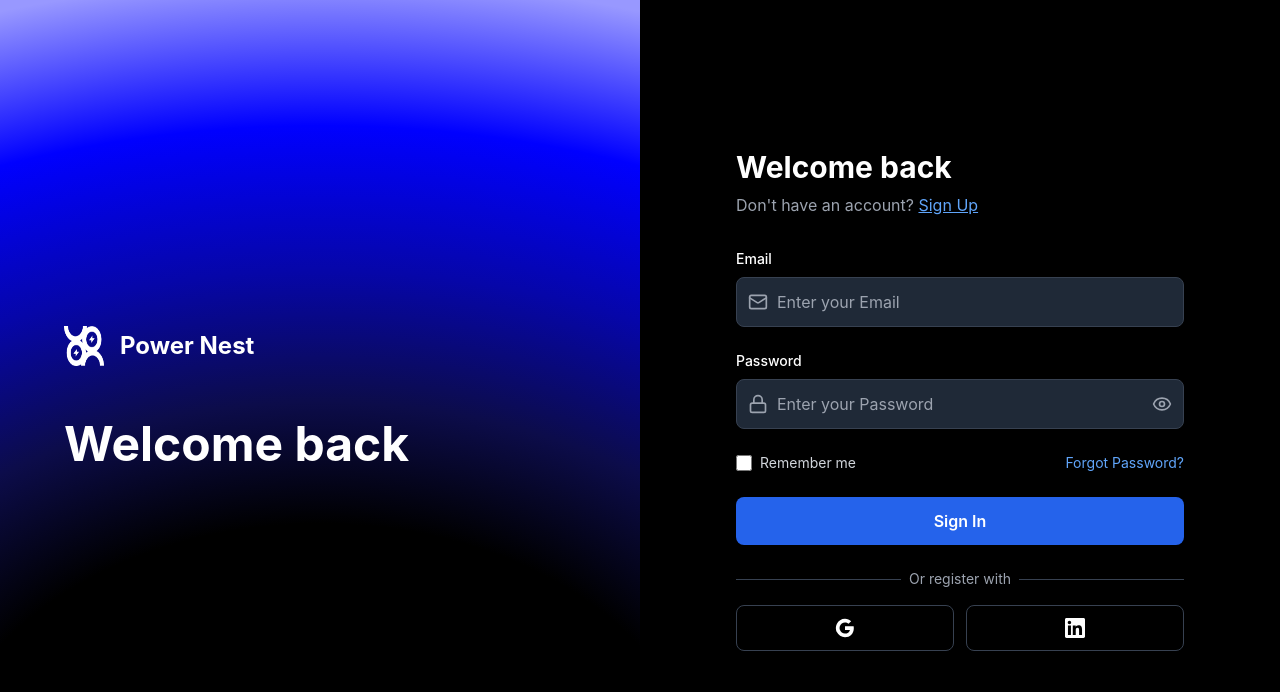
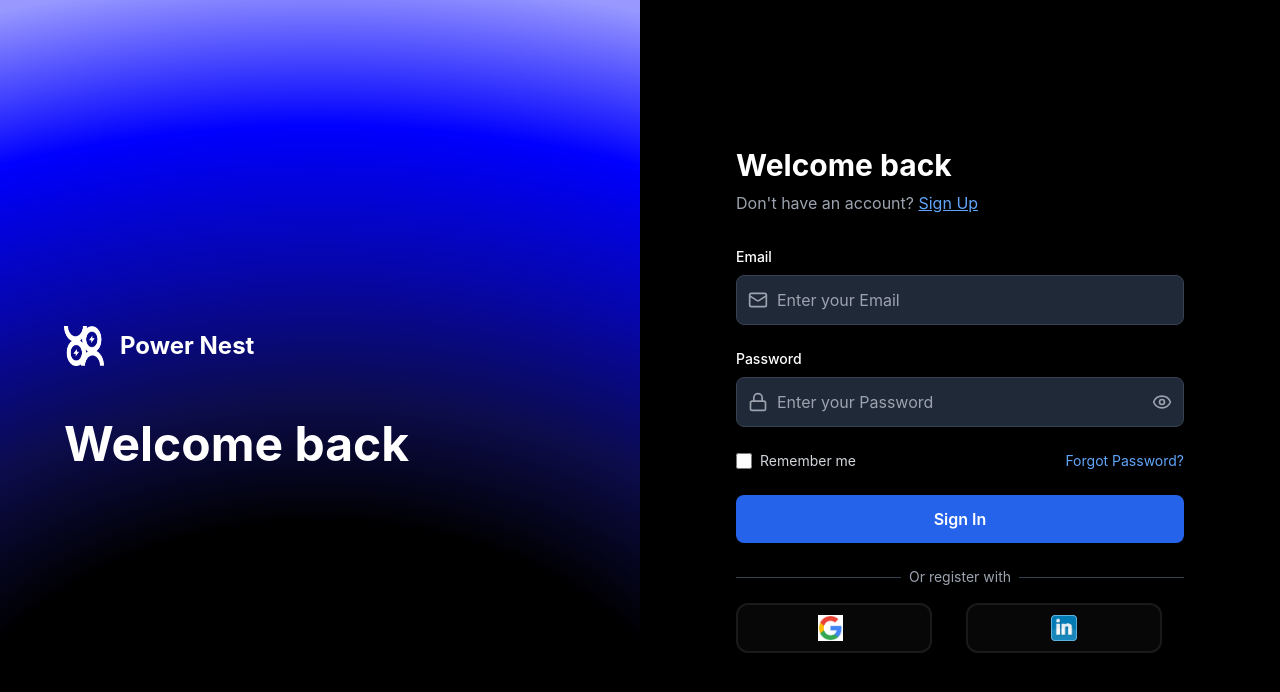
Before and after one commit to Powernest-Global/Startup-Invester-Portal, a React (Create React App) app in the folder frontend/: page / in a window 1280 px wide. Shown: the top 692 px of the page. Built offline with nearby package versions, Linux system fonts and the light colour scheme.

Commit message:
add googleauth and linkedin auth with Loginform

```diff
--- a/frontend/src/components/GoogleAuth.jsx
+++ /dev/null
@@ -1,25 +0,0 @@
-
-import React from 'react';
-
-const GoogleAuth = () => {
-    const apiUrl = process.env.REACT_APP_API_URL || '';
-  const handleLogin = () => {
-    window.location.href = '${apiUrl}/auth/google';// backend logic/api
-  };
-
-  return (
-    <button
-      onClick={handleLogin}
-      className="flex items-center justify-center bg-[#070707] px-6 py-3 gap-2 w-[196px] h-[50px] border-2 border-[#1A1A1A] rounded-[12px]"
-    >
-      <img
-        src={"/google-logo.png"}// you can change logo and add the new one if you want
-        alt="Google logo"
-        className="w-[25px] h-[26px]"
-      />
-      <span className="text-sm text-[#1A1A1A] font-medium"></span>
-    </button>
-  );
-};
-
-export default GoogleAuth;
--- /dev/null
+++ b/frontend/src/components/GoogleAuth.tsx
@@ -0,0 +1,42 @@
+type GoogleAuthProps ={
+  onSuccess?: (user: any) => void;// make optional
+};
+
+const GoogleAuth = ({ onSuccess }: GoogleAuthProps) => {
+  // redirect to backend when ready
+    // const apiUrl = process.env.REACT_APP_API_URL || '';
+  const handleLogin = () => {
+
+      const dummyUser = {
+    name: 'Google User',
+      email: 'testuser@example.com',
+      role: 'Tester',
+      lastLogin: new Date(),
+       notifications: [],
+  quickActions: [],
+    };
+    if (typeof onSuccess === 'function') {
+    onSuccess(dummyUser);
+     } else {
+console.warn('onSuccess is not provided or not a function');
+    }
+    // redirect to backend when ready
+    // window.location.href = `${apiUrl}/auth/google`;// backend logic/api
+  };
+
+  return (
+    <button
+      onClick={handleLogin}
+      className="flex items-center justify-center bg-[#070707] px-6 py-3 gap-2 w-[196px] h-[50px] border-2 border-[#1A1A1A] rounded-[12px]"
+    >
+      <img
+        src={"/google-logo.png"}// you can change logo and add the new one if you want
+        alt="Google logo"
+        className="w-[25px] h-[26px]"
+      />
+      <span className="text-sm text-[#1A1A1A] font-medium"></span>
+    </button>
+  );
+};
+
+export default GoogleAuth;
--- a/frontend/src/components/LinkedInAuth.jsx
+++ /dev/null
@@ -1,24 +0,0 @@
-import React from 'react';
-
-const LinkedInAuth = () => {
-  const apiUrl = process.env.REACT_APP_API_URL || '';
-
-  const handleLogin = () => {
-    window.location.href = `${apiUrl}/auth/linkedin`;  //here you can add your backend Api
-  };
-
-  return (
-    <button
-      onClick={handleLogin}
-      className="flex items-center justify-center bg-[#070707] px-6 py-3 gap-2 w-[196px] h-[50px] border-2 border-[#1A1A1A] rounded-[12px]"
-    >
-      <img
-        src="/linkedin-logo.jpg"  // you can change logo and add the new one if you want
-        alt="LinkedIn"
-        className="w-[26px] h-[26px]"
-      />
-    </button>
-  );
-};
-
-export default LinkedInAuth;
--- /dev/null
+++ b/frontend/src/components/LinkedInAuth.tsx
@@ -0,0 +1,41 @@
+type LinkedInAuthProps = {
+  onSuccess?: (user: any) => void;
+};
+
+const LinkedInAuth = ({ onSuccess }: LinkedInAuthProps) => {
+
+  // const apiUrl = process.env.REACT_APP_API_URL || '';
+
+  const handleLogin = () => {
+      const dummyUser = {
+      name: 'LinkedIn User',
+      email: 'linkedinuser@example.com',
+      role: 'Founder',
+      lastLogin: new Date(),
+      notifications: [],
+      quickActions: [],
+    };
+      if (typeof onSuccess === 'function') {
+    onSuccess(dummyUser);
+     } else {
+      console.warn('onSuccess is not provided or not a function');
+    }
+    //redirect to backend when is ready
+    // window.location.href = `${apiUrl}/auth/linkedin`;  //here you can add your backend Api
+  };
+
+  return (
+    <button
+      onClick={handleLogin}
+      className="flex items-center justify-center bg-[#070707] px-6 py-3 gap-2 w-[196px] h-[50px] border-2 border-[#1A1A1A] rounded-[12px]"
+    >
+      <img
+        src="/linkedin-logo.jpg"  // you can change logo and add the new one if you want
+        alt="LinkedIn"
+        className="w-[26px] h-[26px]"
+      />
+    </button>
+  );
+};
+
+export default LinkedInAuth;
--- a/frontend/src/components/LoginForm.tsx
+++ b/frontend/src/components/LoginForm.tsx
@@ -1,5 +1,7 @@
 import React, { useState } from 'react';
 import { Mail, Lock, AlertCircle, Eye, EyeOff } from 'lucide-react';
+import GoogleAuth from "./GoogleAuth";
+import LinkedInAuth from "./LinkedInAuth";
 
 interface LoginFormData {
   email: string;
@@ -108,10 +110,8 @@ const LoginForm: React.FC<LoginFormProps> = ({ onForgotPassword, onSignUp, onLog
     }
   };
 
-  const handleSocialLogin = (provider: 'google' | 'linkedin') => {
-    console.log(`Attempting to login with ${provider}`);
-    // Implement social login logic here
-  };
+
+
 
   return (
     <div className="min-h-screen flex">
@@ -276,40 +276,21 @@ const LoginForm: React.FC<LoginFormProps> = ({ onForgotPassword, onSignUp, onLog
 
             {/* Social Login Options */}
             <div className="space-y-4">
-              <div className="relative">
-                <div className="absolute inset-0 flex items-center">
-                  <div className="w-full border-t border-gray-700"></div>
-                </div>
-                <div className="relative flex justify-center text-sm">
-                  <span className="px-2 bg-black text-gray-400">Or register with</span>
-                </div>
-              </div>
+              <div className="flex items-center my-4">
+  <div className="flex-grow border-t border-gray-700"></div>
+  <span className="px-2 text-gray-400 text-sm">Or register with</span>
+  <div className="flex-grow border-t border-gray-700"></div>
+</div>
+
+
 
               <div className="grid grid-cols-2 gap-3">
-                <button
-                  type="button"
-                  onClick={() => handleSocialLogin('google')}
-                  className="flex items-center justify-center px-4 py-3 border border-gray-700 rounded-lg hover:border-gray-600 hover:bg-gray-900 transition-colors group"
-                  aria-label="Sign in with Google"
-                >
-                  <svg className="w-5 h-5 text-white group-hover:text-gray-200" viewBox="0 0 24 24">
-                    <path fill="currentColor" d="M22.56 12.25c0-.78-.07-1.53-.2-2.25H12v4.26h5.92c-.26 1.37-1.04 2.53-2.21 3.31v2.77h3.57c2.08-1.92 3.28-4.74 3.28-8.09z"/>
-                    <path fill="currentColor" d="M12 23c2.97 0 5.46-.98 7.28-2.66l-3.57-2.77c-.98.66-2.23 1.06-3.71 1.06-2.86 0-5.29-1.93-6.16-4.53H2.18v2.84C3.99 20.53 7.7 23 12 23z"/>
-                    <path fill="currentColor" d="M5.84 14.09c-.22-.66-.35-1.36-.35-2.09s.13-1.43.35-2.09V7.07H2.18C1.43 8.55 1 10.22 1 12s.43 3.45 1.18 4.93l2.85-2.22.81-.62z"/>
-                    <path fill="currentColor" d="M12 5.38c1.62 0 3.06.56 4.21 1.64l3.15-3.15C17.45 2.09 14.97 1 12 1 7.7 1 3.99 3.47 2.18 7.07l3.66 2.84c.87-2.6 3.3-4.53 6.16-4.53z"/>
-                  </svg>
-                </button>
-                <button
-                  type="button"
-                  onClick={() => handleSocialLogin('linkedin')}
-                  className="flex items-center justify-center px-4 py-3 border border-gray-700 rounded-lg hover:border-gray-600 hover:bg-gray-900 transition-colors group"
-                  aria-label="Sign in with LinkedIn"
-                >
-                  <svg className="w-5 h-5 text-white group-hover:text-gray-200" viewBox="0 0 24 24">
-                    <path fill="currentColor" d="M20.447 20.452h-3.554v-5.569c0-1.328-.027-3.037-1.852-3.037-1.853 0-2.136 1.445-2.136 2.939v5.667H9.351V9h3.414v1.561h.046c.477-.9 1.637-1.85 3.37-1.85 3.601 0 4.267 2.37 4.267 5.455v6.286zM5.337 7.433c-1.144 0-2.063-.926-2.063-2.065 0-1.138.92-2.063 2.063-2.063 1.14 0 2.064.925 2.064 2.063 0 1.139-.925 2.065-2.064 2.065zm1.782 13.019H3.555V9h3.564v11.452zM22.225 0H1.771C.792 0 0 .774 0 1.729v20.542C0 23.227.792 24 1.771 24h20.451C23.2 24 24 23.227 24 22.271V1.729C24 .774 23.2 0 22.222 0h.003z"/>
-                  </svg>
-                </button>
-              </div>
+
+      <GoogleAuth onSuccess={onLoginSuccess} />
+      <LinkedInAuth onSuccess={onLoginSuccess} />
+               </div>
+
+
             </div>
           </form>
         </div>
```
Also changed, not shown: frontend/package.json (line endings or trailing spaces), 1 other file (tests, documents, lock files or other folders).
